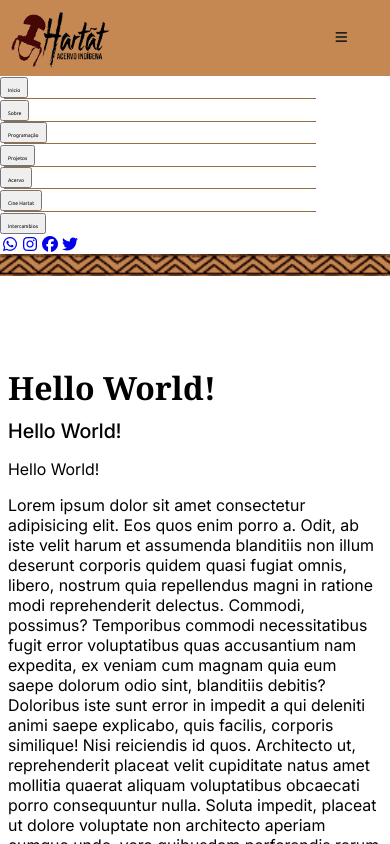
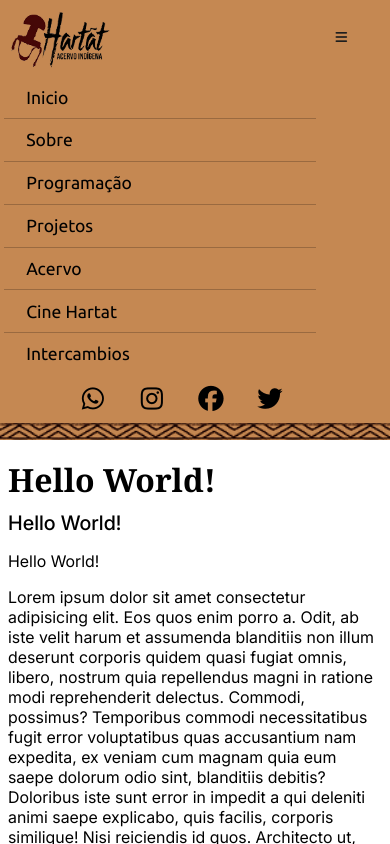
Before and after one commit to adsifspcaragua/Projeto-Hartat, a React (Vite) app: page / in a window 390 px wide. Both pictures are taken after a click on the button 341 px from the left and 37 px from the top of the page. Built offline with nearby package versions, Linux system fonts and the light colour scheme.

Commit message:
colocado o sistema de dropdown na topbar, e uma pequena estilizada pra nao ficar feiozo

```diff
--- a/src/components/Sidebar.jsx
+++ b/src/components/Sidebar.jsx
@@ -1,8 +1,15 @@
 import './css/Sidebar.css'
 import logoHartat from '../assets/logo_hartat.webp';
 import DetalheBar from '../assets/detail_topbar.webp';
+import React, { useState } from 'react';
 
 function Sidebar() {
+
+    const [isOpen, setIsOpen] = useState(false);
+
+    const toggleComponentes = () => {
+    setIsOpen(!isOpen);
+    };
 
     return(
         <>
@@ -48,36 +55,39 @@ function Sidebar() {
             <div className="topbar">
                 <div className="topbar_up"> {/* Parte esquerda da sidebar, onde fica o conteúdo principal */}
                     <div className="topbar_logo"> {/* Área reservada para a logo */}
-                        <img src={logoHartat} alt="Logo" className="top_logo_hartat"/>{/* Imagem da logo */}
+                        <img src={logoHartat} alt="Logo" className="top_logo_hartat"/>
                     </div>
-                    <button className="options"><a className="options_button"><i class="fa-solid fa-bars"></i></a></button>{/* Botão de opções para menu mobile */}
+                    <button className="options" onClick={toggleComponentes}><a className="options_button"><i class="fa-solid fa-bars"></i></a></button>
                 </div>
-                <div className="topbar_down"> {/* Parte inferior da sidebar, onde ficam os itens do menu */}
-                    <div className="topbar_menu"> {/* Área do menu de navegação */}
+                {isOpen && (
+                <div className="topbar_down">
+                    <div className="topbar_menu">
                         <button className="topbar_menu_item"><a className="text_button">Inicio</a></button>
-                            <div className="separador"/>{/* Linha separadora entre itens */}
+                            <div className="separador"/>
                         <button className="topbar_menu_item"><a className="text_button">Sobre</a></button>
-                            <div className="separador"/>{/* Linha separadora entre itens */}
+                            <div className="separador"/>
                         <button className="topbar_menu_item"><a className="text_button">Programação</a></button>
-                            <div className="separador"/>{/* Linha separadora entre itens */}
+                            <div className="separador"/>
                         <button className="topbar_menu_item"><a className="text_button">Projetos</a></button>
-                            <div className="separador"/>{/* Linha separadora entre itens */}
+                            <div className="separador"/>
                         <button className="topbar_menu_item"><a className="text_button">Acervo</a></button>
-                            <div className="separador"/>{/* Linha separadora entre itens */}
+                            <div className="separador"/>
                         <button className="topbar_menu_item"><a className="text_button">Cine Hartat</a></button>
-                            <div className="separador"/>{/* Linha separadora entre itens */}
+                            <div className="separador"/>
                         <button className="topbar_menu_item"><a className="text_button">Intercambios</a></button>
                     </div>
-                    <div className="topbar_icons">{/* Área dos ícones/redes sociais */}
+                    <div className="topbar_icons">
                         <a href="#"><i class="fa-brands fa-whatsapp"></i></a>
                         <a href="#"><i class="fa-brands fa-instagram"></i></a>
                         <a href="#"><i class="fa-brands fa-facebook"></i></a>
                         <a href="#"><i class="fa-brands fa-twitter"></i></a>
                     </div>
                 </div>
+                )}
                 <div className="topbar_detail">
                     <img src={DetalheBar} alt="Logo" className="top_logo_hartat"/>
                 </div>
+
             </div>
         </>
     )
--- a/src/components/css/Sidebar.css
+++ b/src/components/css/Sidebar.css
@@ -127,9 +127,12 @@ span{
 
   .topbar {
     display: flex;
+    position: relative;
+    align-items: center;
     flex-direction: column;
     width: 100%;
-    height: 70vh;
+    height: auto;
+    background-color: #C58852;
   }
 
   .topbar_up {
@@ -138,7 +141,6 @@ span{
     align-items: center;
     width: 100%;
     height: 9vh;
-    background-color: #C58852;
   }
 
   .topbar_logo{
@@ -177,15 +179,59 @@ span{
     max-width: 9.62vw;
   }
 
+  .topbar_menu {
+    display: flex;
+    flex-direction: column;
+    align-items: flex-start;
+    width: 100%;
+    height: auto;
+  }
+
+  .topbar_down{
+    display: flex;
+    flex-direction: column;
+    align-items: center;
+    width: 100%;
+    height: auto;
+  }
+
+  .topbar_menu_item {
+    background: none;
+    border: none;
+    height: 5vh;
+    width: 100%;
+    display: flex;
+    align-items: center;
+    padding-left: 6.723%;
+  }
+
+  .text_button{
+    font-family: 'Ubuntu', sans-serif;
+    font-size: 4.5vw;
+  }
+
+  .topbar_icons {
+  display: flex;
+  justify-content: center;
+  align-items: center;
+  }
+
+  .topbar_icons a{
+  color: #000000;
+  font-size: 6.5vw;
+  margin-right: 7vw;
+  margin-top: 1vh;
+  margin-bottom: 1vh;
+  }
+
   .topbar_detail {
-    background-color: #C58852;
     height: auto;
     width: 100%;
+    height: 2vh;
   }
 
   .topbar_detail img{
     width: 100%;
     height: 100%;
-
   }
 }
```
